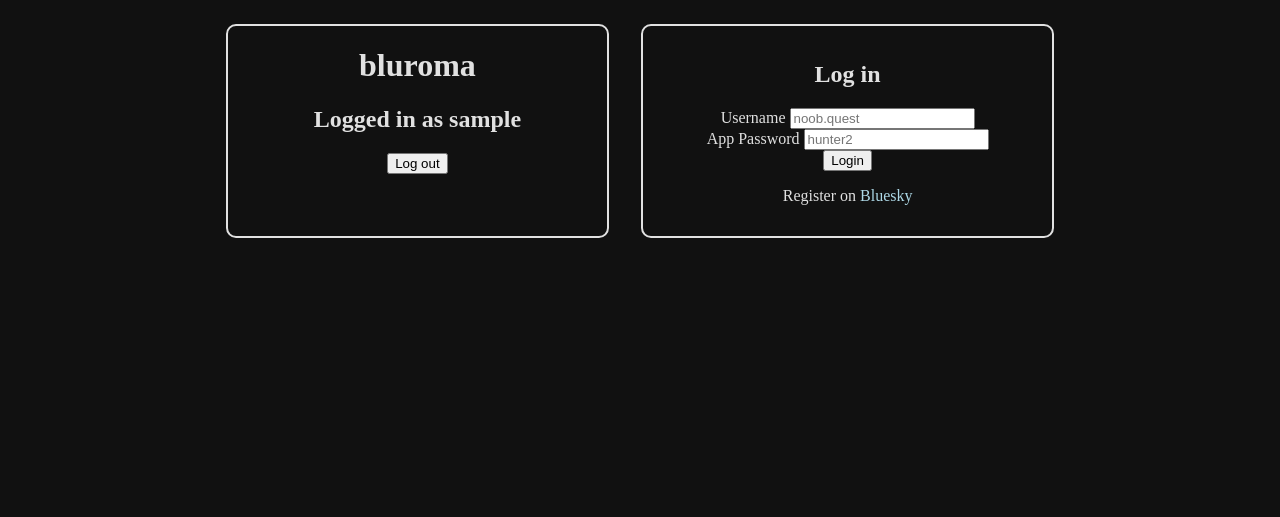
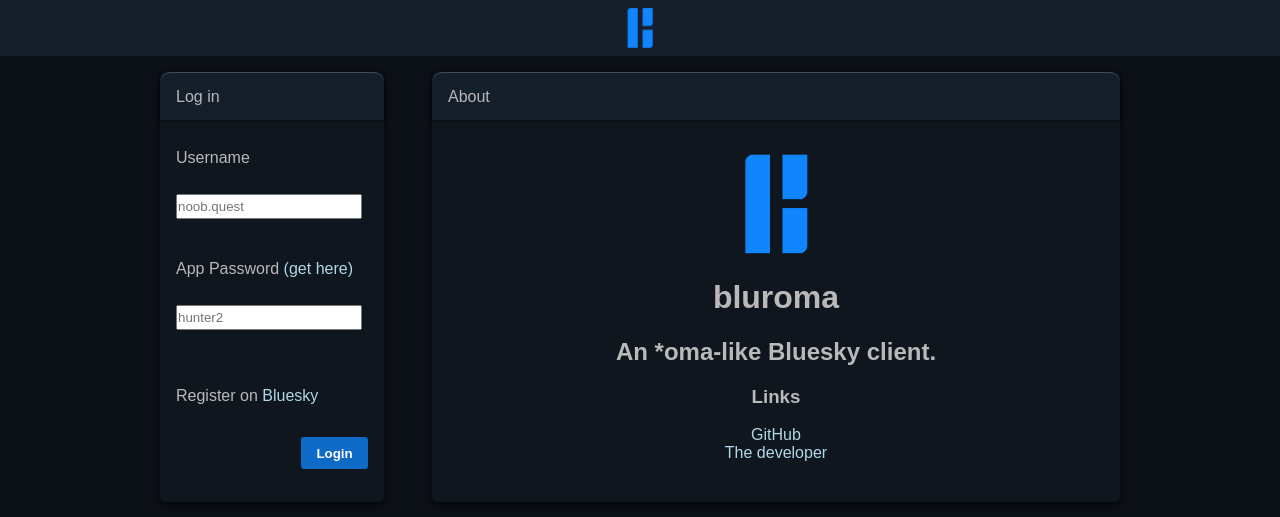
Before and after one commit to noobdealer/bluroma-py, a Flask app: page / in a window 1280 px wide. Shown: the top 517 px of the page. Run offline with Flask 3, Linux system fonts and the light colour scheme; the visitor is signed in with stand-in values (Sample User, id 1); parts of the project's set-up code (start-up, migrations or seed data) failed here and were passed over.

Commit message:
[web] Fix layout and add CSS, split templates into smaller bits and add a 404 page

```diff
--- a/app.py
+++ b/app.py
@@ -3,7 +3,7 @@ import sqlite3
 
 from atproto import Client
 from dotenv import load_dotenv
-from flask import Flask, render_template, request, redirect, url_for
+from flask import Flask, render_template, request, redirect, url_for, g
 from flask_bcrypt import Bcrypt
 
 from bluroma.db import db
@@ -17,8 +17,11 @@ resolver = user_resolution
 client = None
 profile = None
 
-session_display_name = "none"
 load_dotenv()
+
+@app.errorhandler(404)
+def page_not_found(e):
+    return render_template('404.html')
 
 @app.route('/', methods=['GET'])
 def index():
@@ -36,10 +39,7 @@ def login():
     username = request.form['handle']
     password = request.form['password']
     try:
-        user_did = resolver.resolve_did(username)
-        print("DID logging in:", user_did)
-        user_did_doc = resolver.resolve_did_doc(user_did)
-        user_pds = resolver.resolve_pds(user_did_doc)
+        user_pds = resolver.resolve_pds_from_handle(username)
         client = Client(user_pds)
         profile = client.login(username, password)
         print('Welcome,', profile.display_name)
@@ -59,7 +59,7 @@ def logout():
 if __name__ == '__main__':
     print("Welcome to bluroma")
     if (os.getenv("SECRET_KEY") == "ChangeMeA$AP!") & (os.getenv("DEBUG") == "False"):
-        print("CHANGE YOUR SECRET KEY BEFORE DEPLOYING.")
+        print("CHANGE YOUR SECRET KEY.")
         exit(1)
     print("Connecting to DB...")
     db_conn = sqlite3.connect(os.getenv('DB_NAME'))
--- a/bluroma/login/user_resolution.py
+++ b/bluroma/login/user_resolution.py
@@ -1,3 +1,5 @@
+from logging import debug
+
 from atproto import DidDocument
 from atproto_identity.resolver import HandleResolver, DidResolver
 from dotenv import load_dotenv
@@ -16,7 +18,8 @@ def resolve_did_doc(did: str) -> DidDocument:
 def resolve_pds(did_doc: DidDocument) -> str:
     return DidDocument.get_pds_endpoint(did_doc)
 
-def resolve_handle_pds(username: str) -> str:
+def resolve_pds_from_handle(username: str) -> str:
     did = resolve_did(username)
     did_doc = resolve_did_doc(did)
+    debug("Resolving PDS from DID: ", did)
     return resolve_pds(did_doc)
--- a/pyproject.toml
+++ b/pyproject.toml
@@ -7,4 +7,4 @@ authors = [
 description = "A Pleroma/Akkoma-like Bluesky client."
 readme = "README.md"
 license = {file = "LICENSE"}
-requires-python = ">=3.11.2"
+requires-python = ">=3.11"
--- a/static/style.css
+++ b/static/style.css
@@ -1,28 +1,114 @@
 body {
-    display: flex;
+    box-sizing: border-box;
+    display: grid;
+    column-gap: 1rem;
+    grid-template-columns: auto 20% 35% 20% auto;
+    grid-template-rows: auto auto auto;
     text-align: center;
-    color: #e1e1e1;
-    background-color: #111111;
-    align-content: center;
-    justify-content: center;
+    color: #b9b9ba;
+    background-color: rgba(12, 17, 24, 1);
+    font-family: Arial, Helvetica, sans-serif;
+    margin: 0;
+    overflow: hidden;
 }
 
-.header {
-    border: 2px solid #e1e1e1;
-    border-radius: 10px;
-    margin: 1em;
-    width: 30%
+#nav {
+    display: grid;
+    grid-template-rows: auto;
+    grid-template-columns: auto auto auto auto auto;
+    grid-column-start: span 5;
+    grid-row-start: span 1;
+    background-color: rgba(21, 30, 43, 1);
+    height: 3.5rem;
+    padding-right: 0;
+    width: 100%;
 }
 
-.login {
-    border: 2px solid #e1e1e1;
+.center-nav {
+    grid-column: 3;
+    position: relative;
+
+    img {
+        margin-top: .5rem;
+        height: 2.5rem;
+    }
+}
+
+#sidebar {
+    grid-column-start: 2;
+    grid-column-end: 3;
+    grid-row-start: 2;
+    grid-row-end: 3;
+}
+
+#content {
+    grid-column-start: 3;
+    grid-column-end: 5;
+    grid-row-start: span 2;
+}
+
+.container {
+    background-color: rgba(15, 22, 30, 1);
+    /*border: 2px solid #e1e1e1;*/
+    border-radius: 6px;
     margin: 1em;
-    padding: 15px;
-    width: 30%;
-    border-radius: 10px;
+    max-height: 100%;
+    box-shadow: 0px 0px 3px 0px rgba(0, 0, 0, 0.5) , 0px 4px 6px 3px rgba(0, 0, 0, 0.3);
+}
+
+.login, .login > form {
+    display: flex;
+    flex-direction: column;
+    text-align: left;
+    line-height: 24px;
+    padding: .3em .5em .6em;
+
+    input {
+        width: 95%;
+        margin: 0 0 1em 0;
+        padding: 0.25em 0;
+    }
+
+    button {
+        text-align: right;
+        align-self: flex-end;
+    }
 }
 
 a {
     text-decoration: none;
     color: lightblue;
 }
+
+button, .button {
+    padding: 0.5em 1em;
+    margin: 1em 0;
+    font-family: Arial, Helvetica, sans-serif;
+    font-weight: bold;
+    border: 2px solid #0f69c6;
+    border-radius: 3px;
+    background-color: #0f69c6;
+    color: white;
+    width: auto;
+}
+
+img {
+    display: inline-block;
+}
+
+ul {
+    padding-top: 0.5em;
+    display: inline;
+    list-style-type: none;
+}
+
+.container-header {
+    font-weight: 500;
+    background-color: rgba(21, 30, 43, 1);
+    text-align: left;
+    padding: 1em;
+    height: 1rem;
+    border-radius: 10px 10px 0 0;
+    margin-bottom: 1em;
+    box-shadow: 0px 1px 3px 0px rgba(0, 0, 0, 0.4) , 0px 1px 0px 0px rgba(255, 255, 255, 0.2) inset;
+}
--- /dev/null
+++ b/templates/base.html
@@ -0,0 +1,13 @@
+<!DOCTYPE html>
+<html>
+    <head>
+        <meta charset="utf-8">
+        <meta name="viewport" content="width=device-width, initial-scale=1.0">
+        <link rel="stylesheet" href="{{ url_for('static', filename='style.css') }}">
+        <link rel="icon" href="{{ url_for('static', filename='favicon.png') }}">
+        <title>{% block title %}bluroma{% endblock %}</title>
+    </head>
+    <body>
+        {% block body %}{% endblock %}
+    </body>
+</html>
--- a/templates/index.html
+++ b/templates/index.html
@@ -1,34 +1,41 @@
-<!DOCTYPE html>
-<html>
-<head>
-    <title>bluroma</title>
-    <link rel="stylesheet" href="{{ url_for('static', filename='style.css') }}">
-    <link rel="icon" href="{{ url_for('static', filename='favicon.png') }}">
-</head>
-<body>
-    <div class="header">
-        <h1>bluroma</h1>
-        {% if session['user'] %}
-        <h2>Logged in as {{ session['user'] }} </h2>
-        <form action="{{ url_for('logout') }}">
-            <button type="sumbit">Log out</button>
-        </form>
-        {% else %}
-        <h2>Not logged in</h2>
-        {% endif %}
+{% extends "base.html" %}
+
+{% block title %}bluroma{% endblock %}
+
+{% block body %}
+<nav id="nav">
+    <div class="center-nav">
+            <a href="{{ url_for('dashboard') }}"><img src="{{ url_for('static', filename='favicon.png') }}"></a>
+    </div>
+</nav>
+<div class="container" id="sidebar">
+    <div class="container-header">
+            <span>Log in</span>
     </div>
     <div class="login">
-        <h2>Log in</h2>
         <form name="login" id="login" method="POST" action="{{ url_for('login') }}">
-            <label for="handle">Username</label>
-            <input type="text" id="handle" name="handle" width="64" maxlength="253" placeholder="noob.quest" required><br>
-            <label for="password">App Password</label>
-            <input type="password" id="password" name="password" width="64" placeholder="hunter2" required>
-            <br>
+            <label for="handle">Username</label><br>
+            <input type="text" id="handle" name="handle" maxlength="255" placeholder="noob.quest" required><br>
+            <label for="password">App Password <a href="https://bsky.app/settings/app-passwords">(get here)</a></label><br>
+            <input type="password" id="password" name="password" placeholder="hunter2" required><br>
+            <p>Register on <a href="https://bsky.app">Bluesky</a></p>
             <button type="submit">Login</button>
-            <br>
         </form>
-        <p>Register on <a href="https://bsky.app">Bluesky</a></p>
     </div>
-</body>
-</html>
+</div>
+<div class="container" id="content">
+    <div class="container-header">
+        <span>About</span>
+    </div>
+    <br>
+    <img src="{{ url_for('static', filename='favicon.png') }}" width="100">
+    <h1>bluroma</h1>
+    <h2>An *oma-like Bluesky client.</h2>
+    <h3 style="margin-bottom: 0;">Links</h3>
+    <ul>
+        <li><a href="https://github.com/noobdealer/bluroma-py">GitHub</a></li>
+        <li><a href="https://bsky.app/profile/noob.quest">The developer</a></li>
+    </ul>
+    <br>
+</div>
+{% endblock %}
```
Also changed, not shown: requirements.txt (+4 -4 lines), templates/404.html (added, +14 -0 lines), templates/dash.html (+24 -21 lines), README.md, 1 other file.
